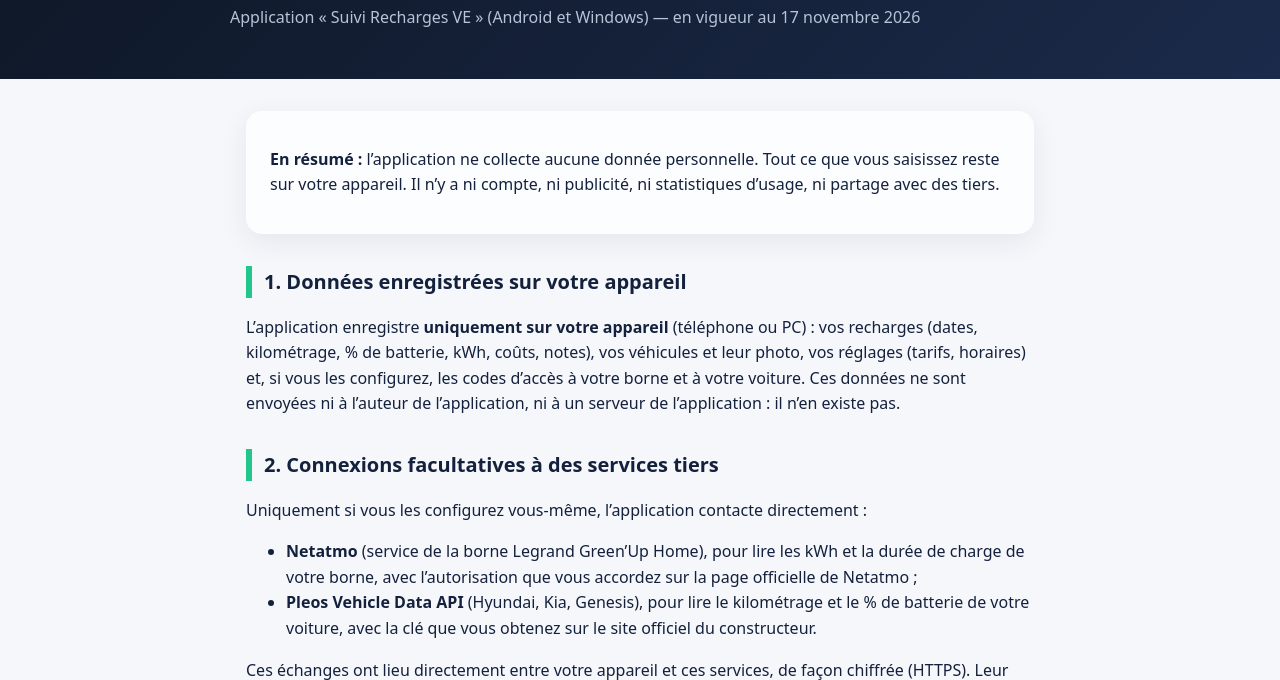
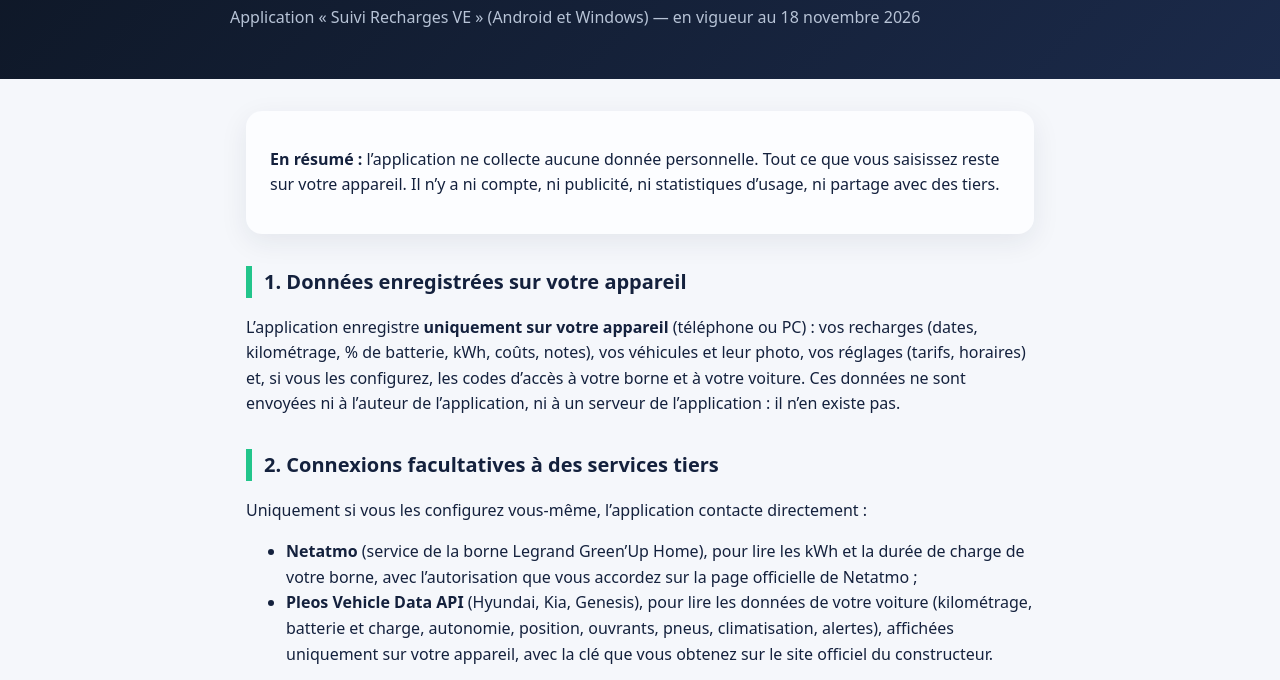
Before and after one commit to guerinbruno1-wq/suivi-recharges-ve, a plain HTML site: page docs/confidentialite.html in a window 1280 px wide. Shown: the part 102-782 px from the top of the page. Drawn offline with Linux system fonts and the light colour scheme.

Commit message:
Version 1.2.12 : écran « Voiture »
Mode d'emploi (et PDF), README, historique et règles de confidentialité.

Co-Authored-By: Claude Opus 5.5 <noreply@anthropic.com>
Claude-Session: https://claude.ai/code/session_01NRD9NsyvSsJLQbhhVDEcn7

```diff
--- a/docs/confidentialite.html
+++ b/docs/confidentialite.html
@@ -26,7 +26,7 @@
 <body>
 <header><div>
 <h1>Règles de confidentialité</h1>
-<p>Application « Suivi Recharges VE » (Android et Windows) — en vigueur au 17 novembre 2026</p>
+<p>Application « Suivi Recharges VE » (Android et Windows) — en vigueur au 18 novembre 2026</p>
 </div></header>
 <main>
 <div class="carte">
@@ -40,7 +40,7 @@
 <p>Uniquement si vous les configurez vous-même, l’application contacte directement :</p>
 <ul>
 <li><b>Netatmo</b> (service de la borne Legrand Green’Up Home), pour lire les kWh et la durée de charge de votre borne, avec l’autorisation que vous accordez sur la page officielle de Netatmo ;</li>
-<li><b>Pleos Vehicle Data API</b> (Hyundai, Kia, Genesis), pour lire le kilométrage et le % de batterie de votre voiture, avec la clé que vous obtenez sur le site officiel du constructeur.</li>
+<li><b>Pleos Vehicle Data API</b> (Hyundai, Kia, Genesis), pour lire les données de votre voiture (kilométrage, batterie et charge, autonomie, position, ouvrants, pneus, climatisation, alertes), affichées uniquement sur votre appareil, avec la clé que vous obtenez sur le site officiel du constructeur.</li>
 </ul>
 <p>Ces échanges ont lieu directement entre votre appareil et ces services, de façon chiffrée (HTTPS). Leur traitement relève des règles de confidentialité de Netatmo et du constructeur de votre véhicule. Vous pouvez les désactiver à tout moment en effaçant les codes dans Réglages ou en révoquant l’accès sur le site du service.</p>
 
```
Also changed, not shown: 4 other files.
